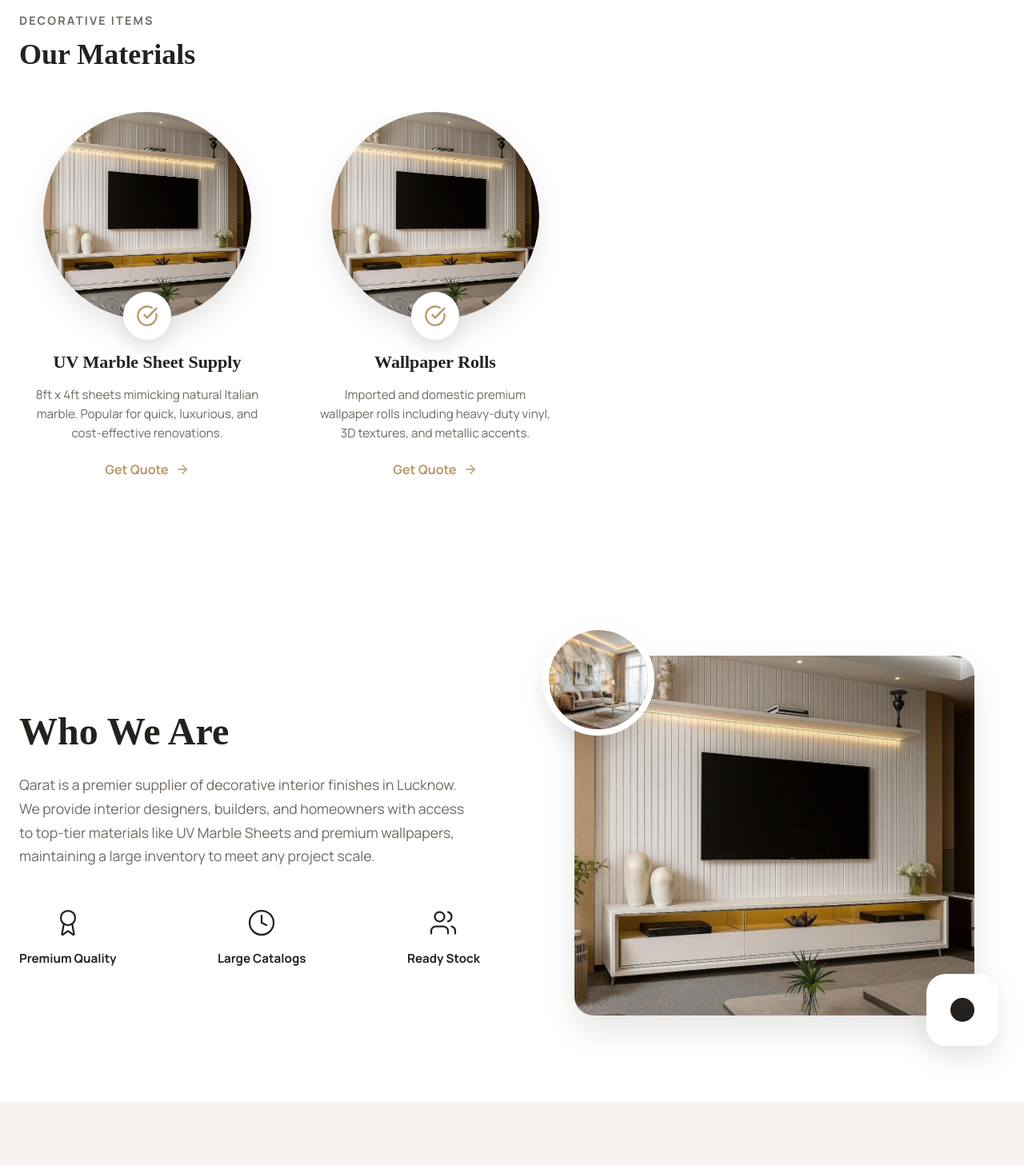
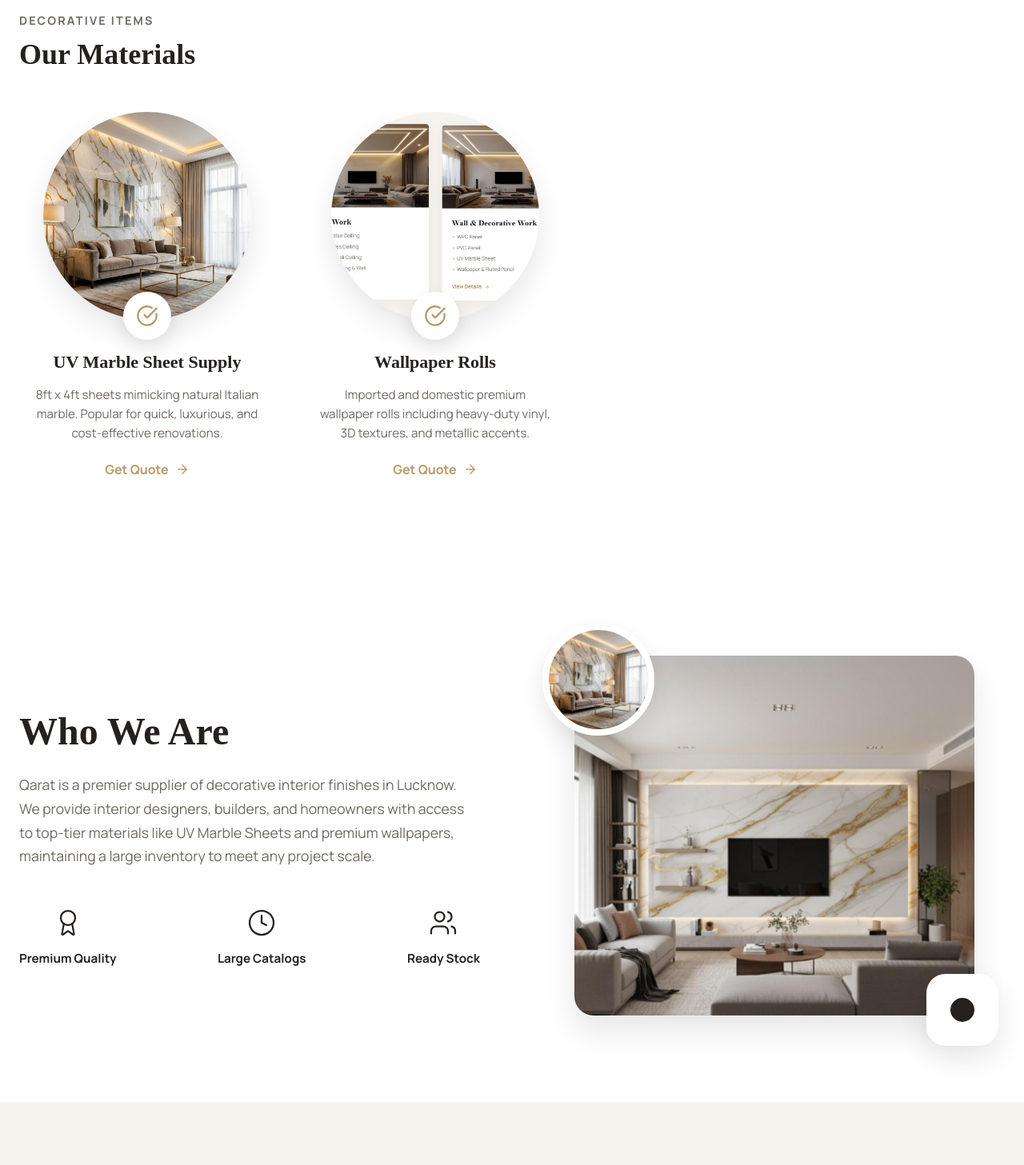
Before and after one commit to GajulaBeulah/Qarat, a React (Vite) app: page /material-supply/decorative-materials in a window 1280 px wide. Shown: the part 889-2346 px from the top of the page at 80% size. Built offline with nearby package versions, Linux system fonts and the light colour scheme.

Commit message:
Update Wallpaper Rolls image to geometric wallpaper pattern

```diff
--- a/src/pages/Decorative.jsx
+++ b/src/pages/Decorative.jsx
@@ -9,13 +9,13 @@ const Decorative = () => {
     {
       id: "uv-marble",
       title: "UV Marble Sheet Supply",
-      img: "/images/uv-marble-supply-new.jpg",
+      img: "/images/marble-wall-1.jpg",
       desc: "8ft x 4ft sheets mimicking natural Italian marble. Popular for quick, luxurious, and cost-effective renovations."
     },
     {
       id: "wallpaper",
       title: "Wallpaper Rolls",
-      img: "/images/wallpaper-floral.jpg",
+      img: "/images/wallpaper-geometric.png",
       desc: "Imported and domestic premium wallpaper rolls including heavy-duty vinyl, 3D textures, and metallic accents."
     }
   ];
@@ -195,7 +195,7 @@ const Decorative = () => {
           </div>
 
           <div className="sp-about-images">
-            <img src="/images/uv-marble-supply-new.jpg" alt="Interior Details" className="sp-main-img" />
+            <img src="/images/marble-wall-2.png" alt="Interior Details" className="sp-main-img" />
             <img src="/images/marble-wall-1.jpg" alt="Interior Decor" className="sp-circle-img" />
             <div className="sp-play-btn-box">
               <PlayCircle size={40} fill="#24211E" color="#FFF" />
```
Also changed, not shown: public/images/wallpaper-geometric.png (added).
